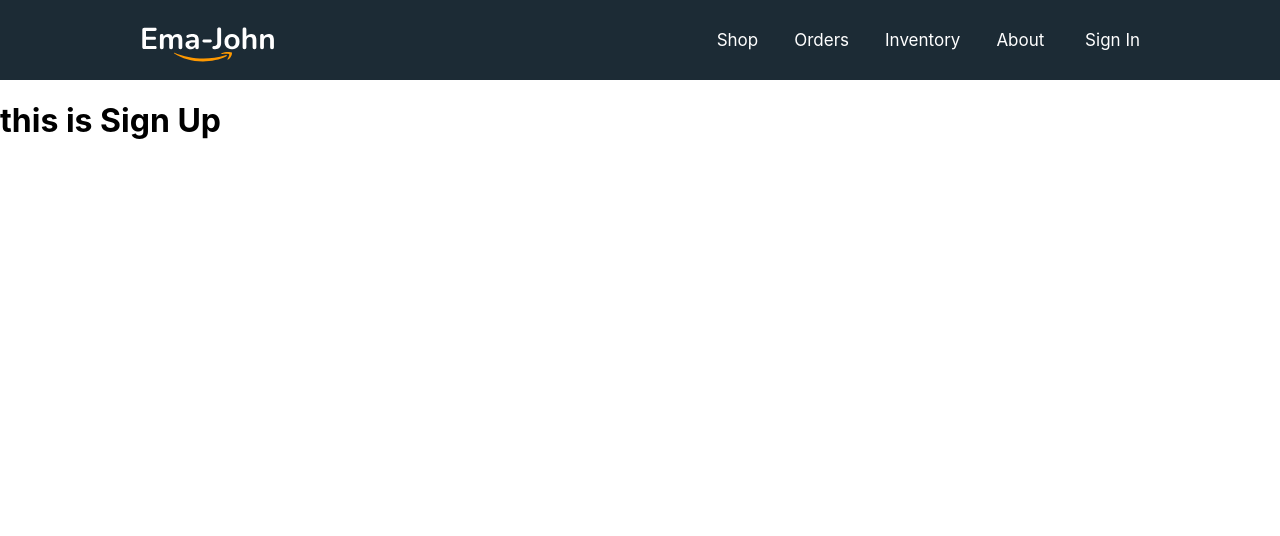
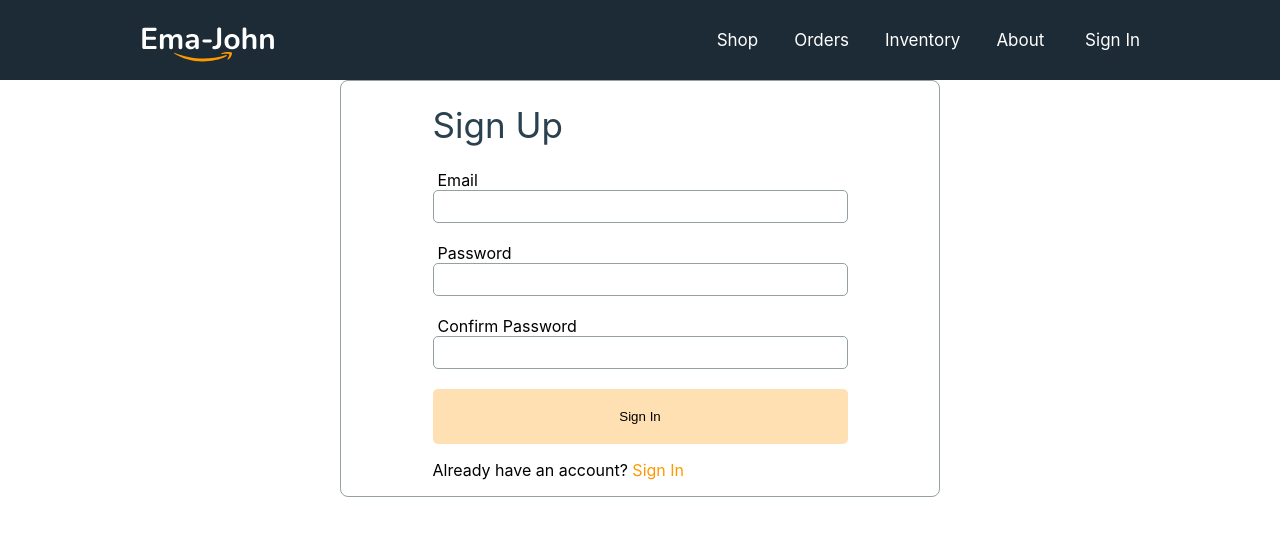
Before and after one commit to raselmahmud-coder/ema-john-with-router-module-53, a React (Create React App) app: page /sign-up in a window 1280 px wide. Shown: the top 536 px of the page. Built offline with nearby package versions, Linux system fonts and the light colour scheme.

Commit message:
sign up added

```diff
--- a/package.json
+++ b/package.json
@@ -12,6 +12,7 @@
     "firebase": "^9.6.10",
     "react": "^17.0.2",
     "react-dom": "^17.0.2",
+    "react-firebase-hooks": "^5.0.3",
     "react-router-dom": "^6.2.2",
     "react-scripts": "5.0.0",
     "web-vitals": "^2.1.4"
--- a/src/components/SignIn/SignIn.css
+++ b/src/components/SignIn/SignIn.css
@@ -34,6 +34,9 @@
     border-radius: 5px;
     cursor: pointer;
 }
+.form-submit:hover{
+    background-color: rgba(255, 153, 0, 0.5);
+}
 .form-link{
     color: #ff9900;
     text-decoration: none;
--- a/src/components/SignIn/SignIn.js
+++ b/src/components/SignIn/SignIn.js
@@ -4,24 +4,26 @@ import "./SignIn.css";
 const SignIn = () => {
   return (
     <div className="form-container">
+      <div>
+        <h1 className="form-title">Sign In</h1>
         <form>
-        <h1 className="form-title">Sign In</h1>
           <div className="input-group">
             <label htmlFor="email"> Email</label>
-          <input type="email" name="email" />
+            <input type="email" name="email" required />
           </div>
           <div className="input-group">
             <label htmlFor="password">Password</label>
-          <input type="password" name="password" id="" />
+            <input type="password" name="password" id="" required />
           </div>
           <input className="form-submit" type="submit" value="Sign In" />
+        </form>
         <p>
           New to Ema-John?{" "}
           <Link className="form-link" to={"/sign-up"}>
             Create an Account{" "}
           </Link>
         </p>
-      </form>
+      </div>
     </div>
   );
 };
--- a/src/components/SignUp/SignUp.js
+++ b/src/components/SignUp/SignUp.js
@@ -1,11 +1,88 @@
-import React from 'react';
-
+import React, { useState } from "react";
+import { Link, useNavigate } from "react-router-dom";
+import { useCreateUserWithEmailAndPassword } from "react-firebase-hooks/auth";
+import { auth } from "../../firebase-init";
 const SignUp = () => {
-    return (
-        <div>
-            <h1>this is Sign Up</h1>
-        </div>
-    );
+  const [createUserWithEmailAndPassword, user, error] =
+    useCreateUserWithEmailAndPassword(auth);
+  const [email, setEmail] = useState("");
+  const [password, setPassword] = useState("");
+  const [confirmPassword, setConfirmPassword] = useState("");
+    const [CustomError, setCustomError] = useState("");
+    const navigate = useNavigate();
+  const handleEmailBlur = (event) => {
+    setEmail(event.target.value);
+  };
+  const handlePasswordBlur = (e) => {
+    setPassword(e.target.value);
+  };
+  const handleConfirmPass = (e) => {
+    setConfirmPassword(e.target.value);
+    };
+    if (user) {
+        navigate('/shop');
+    }
+  const handleCreateUser = (e) => {
+    e.preventDefault();
+    if (password !== confirmPassword) {
+      setCustomError(`your password didn't match`);
+      return;
+    }
+    if (password.length < 6) {
+      setCustomError(`Password must be more then 6 character`);
+      return;
+    }
+    createUserWithEmailAndPassword(email, password)
+      .then(() => {
+        console.log('this is user', user, error);
+      })
+  };
+  return (
+    <div className="form-container">
+      <div>
+        <h1 className="form-title">Sign Up</h1>
+        <form onSubmit={handleCreateUser}>
+          <div className="input-group">
+            <label htmlFor="email"> Email</label>
+            <input
+              onBlur={handleEmailBlur}
+              type="email"
+              name="email"
+              required
+            />
+          </div>
+          <div className="input-group">
+            <label htmlFor="password">Password</label>
+            <input
+              onBlur={handlePasswordBlur}
+              type="password"
+              name="password"
+              id=""
+              required
+            />
+          </div>
+          <div className="input-group">
+            <label htmlFor="confirm-password">Confirm Password</label>
+            <input
+              onBlur={handleConfirmPass}
+              type="password"
+              name="confirm-password"
+              id=""
+              required
+            />
+            <p style={{ color: "red" }}>{CustomError}</p>
+          </div>
+          <input className="form-submit" type="submit" value="Sign In" />
+        </form>
+        <p>
+          Already have an account?{" "}
+          <Link className="form-link" to={"/sign-in"}>
+            Sign In
+          </Link>
+        </p>
+      </div>
+    </div>
+  );
 };
 
 export default SignUp;
```
Also changed, not shown: 1 other file (tests, documents, lock files or other folders). Lines whose indentation alone changed are shown as unchanged.
